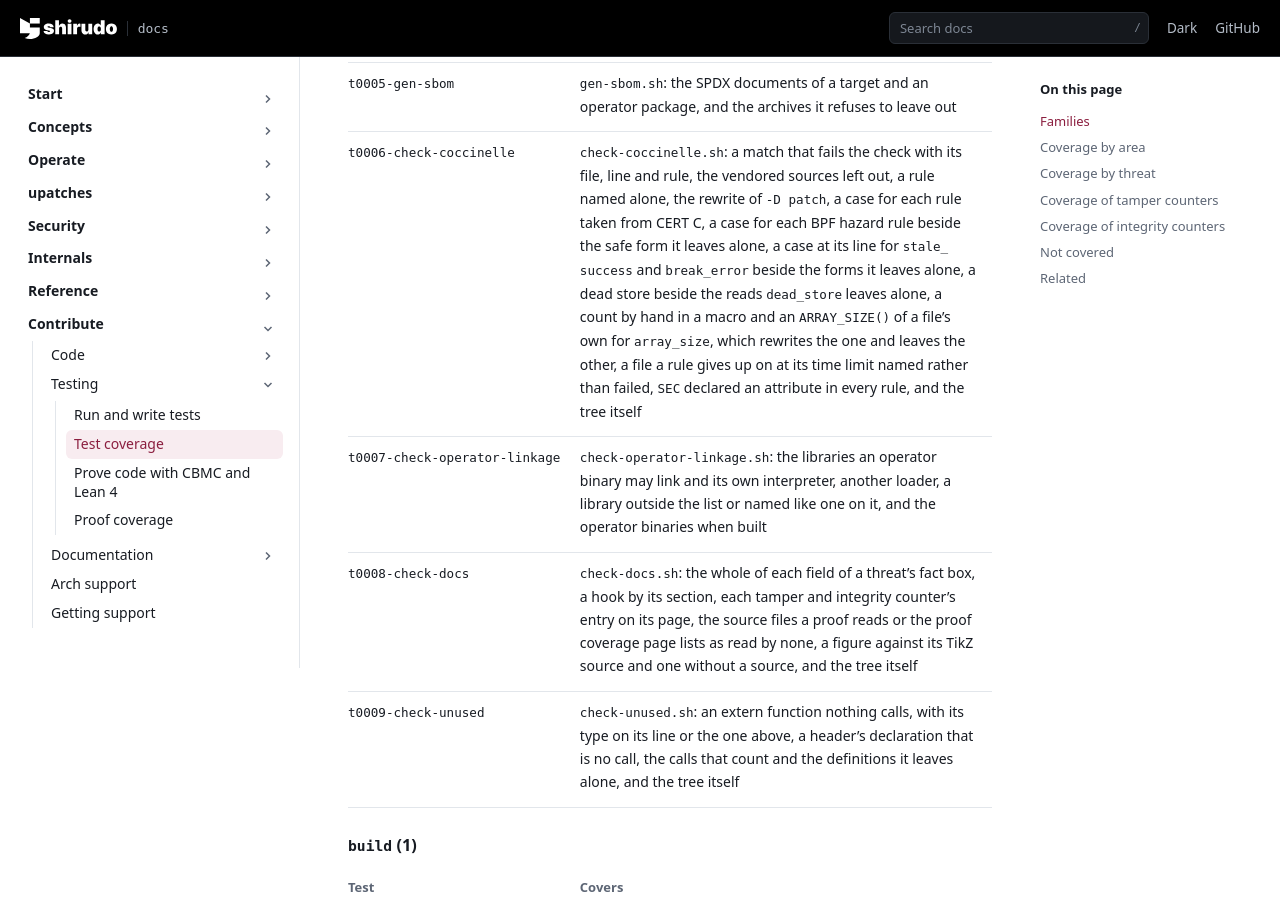
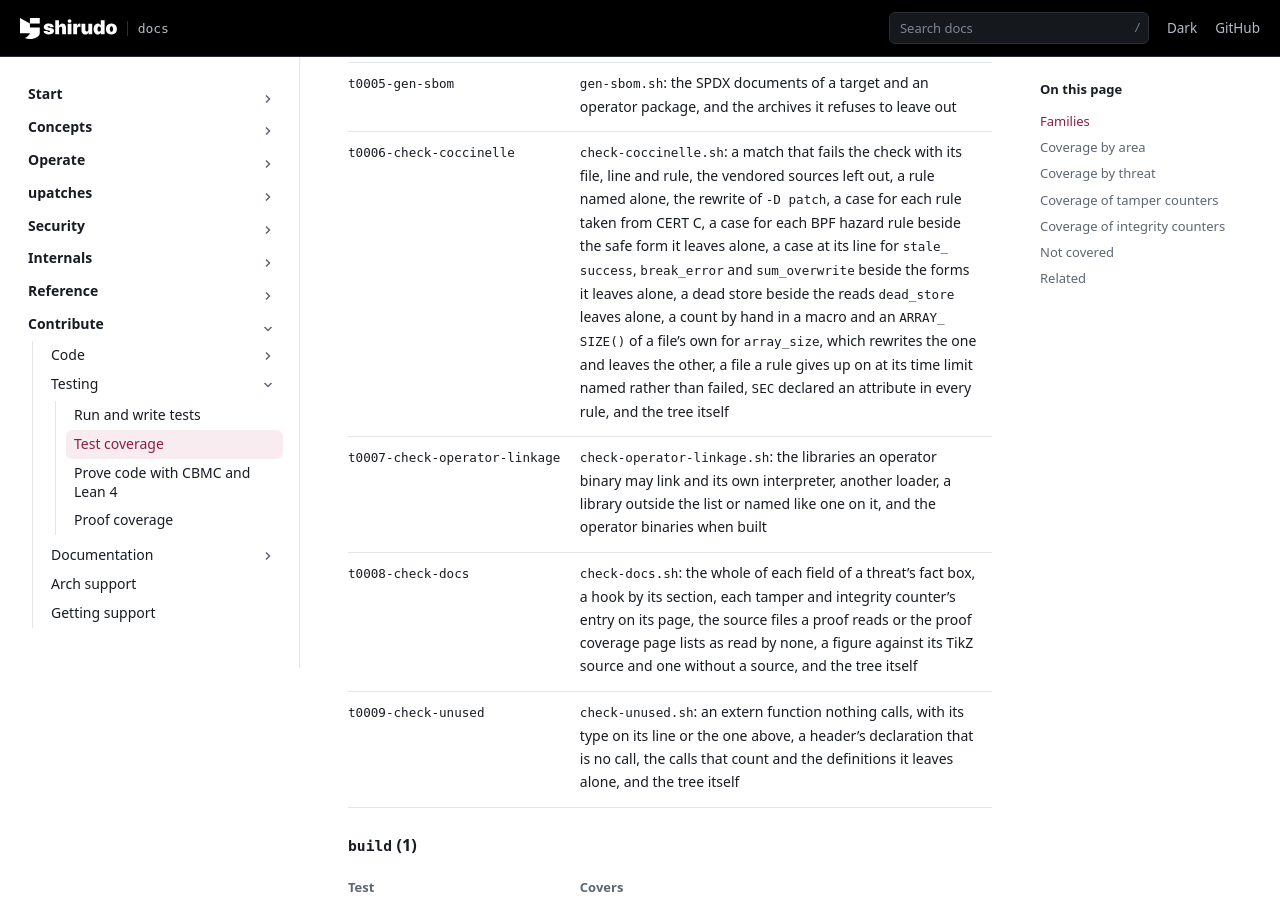
Before and after one commit to AliBashaSY/shirudo, a Sphinx documentation site: the page built from Documentation/contribute/testing/test-coverage.rst, in a window 1280 px wide and 900 px high, scrolled down 883 px. Built offline with Sphinx 7.4.7, drawn with Linux system fonts in a browser that asks for light colours; pages that are not in the unit, such as notebooks, are missing from menus.

Commit message:
coccinelle: refuse a sum stored over a total between additions
c1482b1f6994 ("status: add the eventlog to the JSON size instead of
replacing it") fixed the size of the status JSON buffer, which each
optional section adds to:

	json_cap = 16384 + (size_t)n_ups * (...);
	if (include_eventlog && ev_rc == 0)
		json_cap = 65536 + 3 * (size_t)ev_bytes;
	if (include_kernel_log)
		json_cap += (size_t)kernel_log_lines * 1024 + 4096;

The eventlog's line stored its share where it meant to add it, and
status --include-eventlog --json printed nothing on a target with many
upatches.

sum_overwrite reports a sum stored in a variable under a condition,
when the variable had a value before, other than 0 or NULL, and is
added to after: a total built up step by step, one step of which drops
what came before. A value chosen under a condition and then added to,
n = fixed; if (custom) n = chosen; n += 64, is no sum and is left alone,
as is a sum that reads the variable.

It reports the line of c1482b1f6994's fix as it was before it, and
nothing in the tree, in about a second. t0006 holds the sample beside
the fixed form and a chosen value.

Signed-off-by: Daniel Borkmann <daniel@iogearbox.net>

```diff
--- a/Documentation/contribute/code/developer-guide.rst
+++ b/Documentation/contribute/code/developer-guide.rst
@@ -772,6 +772,9 @@ can rewrite what it finds does so with ``-D patch``:
      - An error stored before a ``break`` that the code after the loop
        does not test before it calls something other than a cleanup,
        and then stores over.
+   * - ``sum_overwrite``
+     - A sum stored in a total under a condition, between a value it had
+       and an addition to it, where ``+=`` is likely meant.
    * - ``bpf_map_rmw``
      - ``++``, ``+=`` or ``|=`` through the value of a map that is not
        per-CPU, or through inode, socket or cgroup storage, which other
--- a/Documentation/contribute/testing/test-coverage.rst
+++ b/Documentation/contribute/testing/test-coverage.rst
@@ -56,14 +56,14 @@ signed config image.
        file, line and rule, the vendored sources left out, a rule named
        alone, the rewrite of ``-D patch``, a case for each rule taken
        from CERT C, a case for each BPF hazard rule beside the safe form
-       it leaves alone, a case at its line for ``stale_success`` and
-       ``break_error`` beside the forms it leaves alone, a dead store
-       beside the reads ``dead_store`` leaves alone, a count by hand in
-       a macro and an ``ARRAY_SIZE()`` of a file's own for
-       ``array_size``, which rewrites the one and leaves the other, a
-       file a rule gives up on at its time limit named rather than
-       failed, ``SEC`` declared an attribute in every rule, and the tree
-       itself
+       it leaves alone, a case at its line for ``stale_success``,
+       ``break_error`` and ``sum_overwrite`` beside the forms it leaves
+       alone, a dead store beside the reads ``dead_store`` leaves alone,
+       a count by hand in a macro and an ``ARRAY_SIZE()`` of a file's
+       own for ``array_size``, which rewrites the one and leaves the
+       other, a file a rule gives up on at its time limit named rather
+       than failed, ``SEC`` declared an attribute in every rule, and the
+       tree itself
    * - ``t0007-check-operator-linkage``
      - ``check-operator-linkage.sh``: the libraries an operator binary
        may link and its own interpreter, another loader, a library
```
Also changed, not shown: 2 other files.
